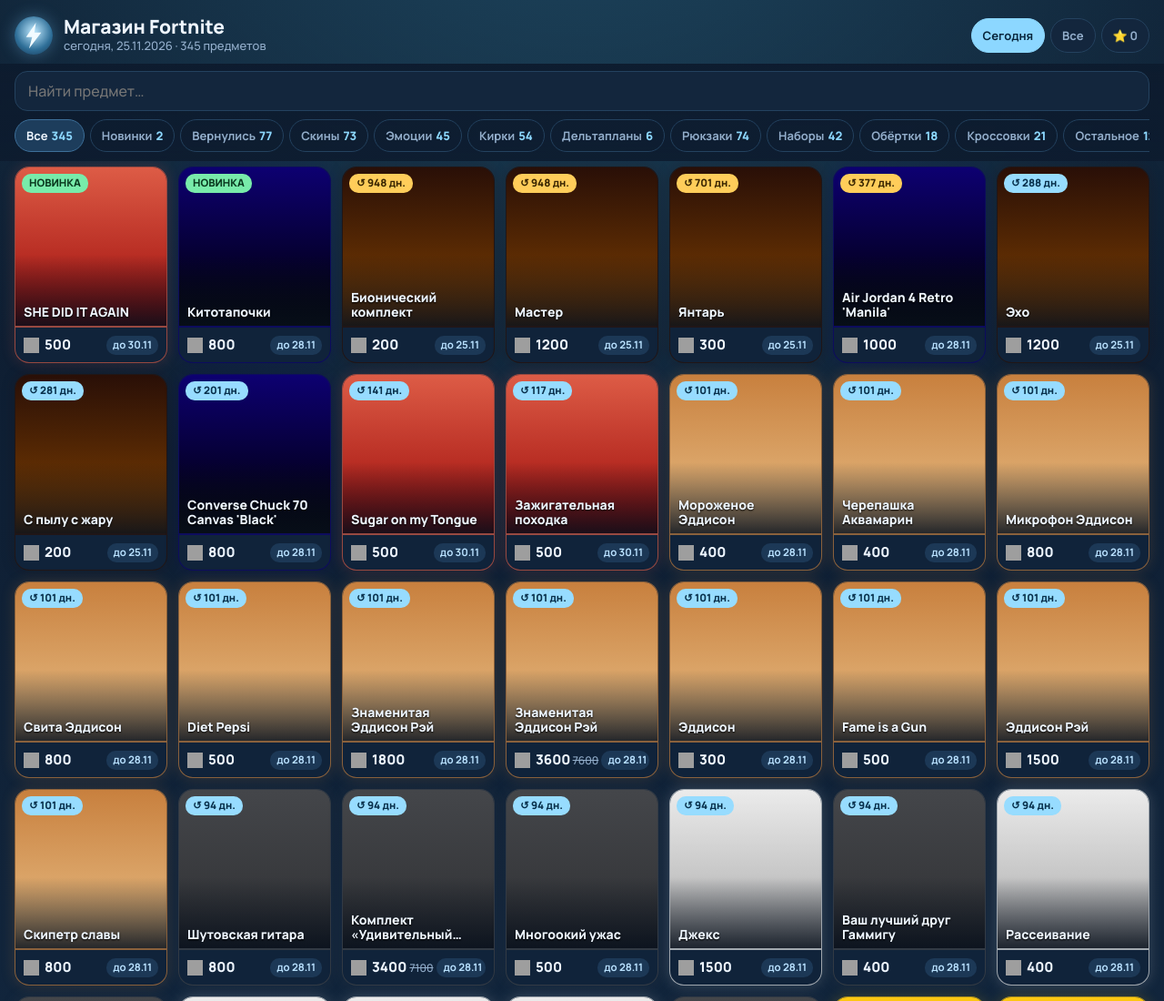
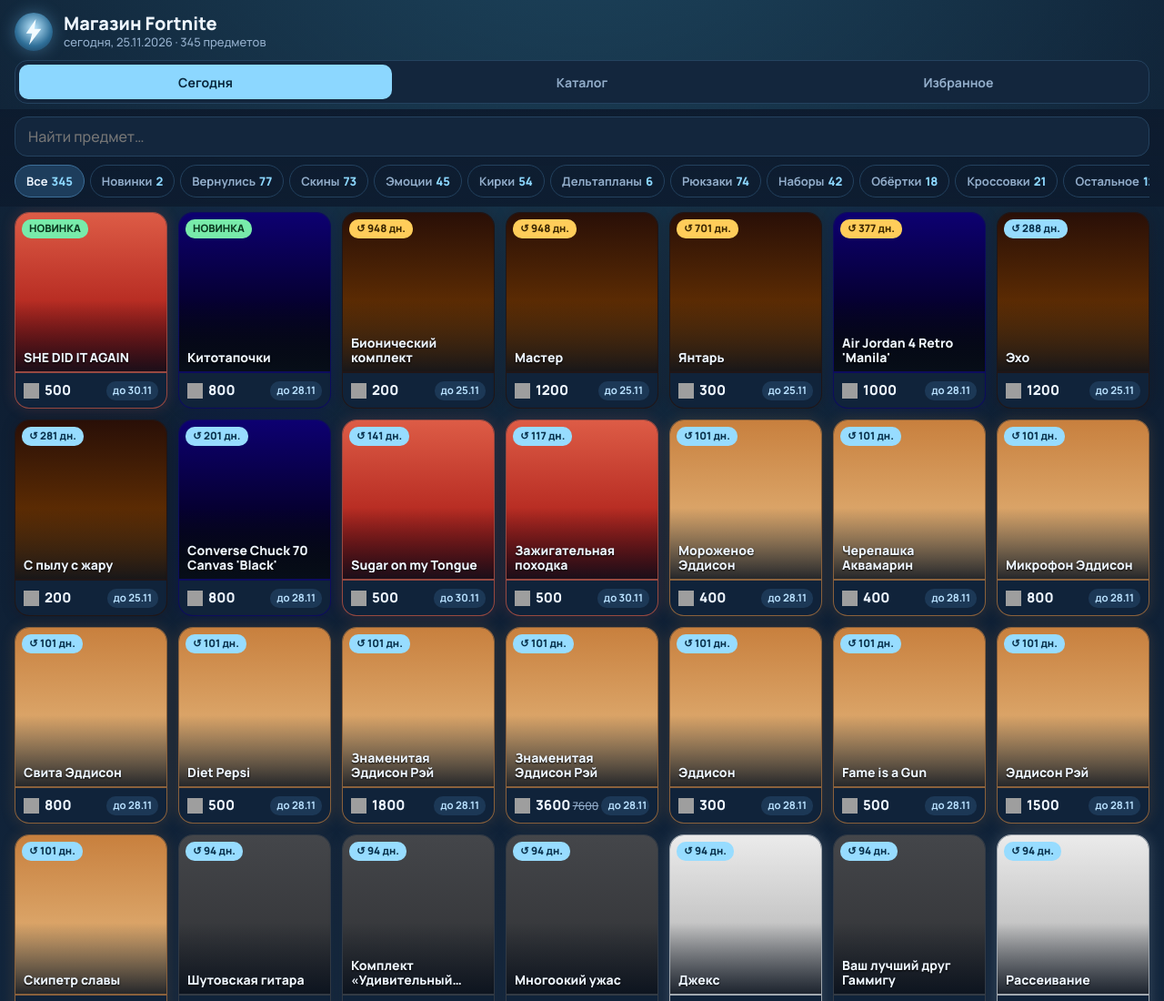
Before and after one commit to perl112/stwradar-app, a plain HTML site: page index.html in a window 1280 px wide. Shown: the top 1100 px of the page at 91% size. Drawn offline with Linux system fonts and the light colour scheme; grey boxes are pictures that could not be loaded.

Commit message:
Add files via upload

```diff
--- a/index.html
+++ b/index.html
@@ -17,14 +17,17 @@
 *{box-sizing:border-box;min-width:0;-webkit-tap-highlight-color:transparent}
 html,body{margin:0;background:var(--bg);color:var(--ink);font:15px/1.45 Manrope,system-ui,sans-serif;overflow-x:clip}
 body{background:radial-gradient(120% 60% at 50% -10%,#1f4a63 0,transparent 60%),linear-gradient(#0d1b2e,#16304b);min-height:100vh;padding-bottom:env(safe-area-inset-bottom)}
-header{padding:calc(18px + env(safe-area-inset-top)) 16px 10px;display:flex;align-items:center;gap:12px}
+header{padding:calc(14px + env(safe-area-inset-top)) 16px 6px;display:flex;flex-wrap:wrap;align-items:center;gap:10px 12px}
+.ttl{flex:1;min-width:0}
 .logo{width:42px;height:42px;border-radius:50%;background:radial-gradient(circle at 50% 40%,#bfe9ff,#2f6f98 60%,#163450);display:grid;place-items:center;box-shadow:0 0 18px #7fd0ff55;flex:none}
 .logo svg{width:20px}
-h1{font-size:21px;line-height:1.1;margin:0;font-weight:800}
+h1{font-size:20px;line-height:1.15;margin:0;font-weight:800;white-space:nowrap;overflow:hidden;text-overflow:ellipsis}
 .sub{color:var(--mut);font-size:13px}
-.tabs{display:flex;gap:6px;margin-left:auto}
-.tab{border:1px solid var(--line);background:var(--bg2);color:var(--mut);border-radius:20px;padding:8px 12px;font:700 13px Manrope,sans-serif;cursor:pointer;min-height:38px}
-.tab.on{background:var(--acc);color:#08263c;border-color:var(--acc)}
+.tabs{display:flex;gap:4px;width:100%;background:var(--bg2);border:1px solid var(--line);border-radius:14px;padding:4px}
+.tab{flex:1;border:0;background:transparent;color:var(--mut);border-radius:10px;padding:8px 6px;font:700 14px Manrope,sans-serif;cursor:pointer;min-height:38px;white-space:nowrap}
+.tab.on{background:var(--acc);color:#08263c}
+.cnt{display:inline-block;min-width:18px;padding:0 5px;border-radius:9px;background:#ffcd5a;color:#3a2600;font-size:11.5px;line-height:18px}
+.cnt:empty,.cnt.z{display:none}
 .bar{position:sticky;top:0;z-index:5;background:linear-gradient(#0d1b2ef2,#0d1b2ee0);backdrop-filter:blur(8px);padding:8px 16px 10px}
 .search{width:100%;height:44px;border-radius:14px;border:1px solid var(--line);background:var(--bg2);color:var(--ink);font:16px Manrope,sans-serif;padding:0 14px}
 .search:focus{outline:2px solid var(--acc);outline-offset:1px}
@@ -38,6 +41,7 @@ h1{font-size:21px;line-height:1.1;margin:0;font-weight:800}
 .it:active{transform:scale(.97)}
 .art{aspect-ratio:1/1.05;position:relative;background:linear-gradient(var(--c1),var(--c2))}
 .art img{position:absolute;inset:0;width:100%;height:100%;object-fit:contain;object-position:bottom}
+.art img.bad{display:none}
 .art::after{content:"";position:absolute;inset:auto 0 0;height:45%;background:linear-gradient(transparent,#08101cdd)}
 .nm{position:absolute;left:9px;right:9px;bottom:7px;z-index:1;font-weight:800;font-size:14px;line-height:1.15;text-shadow:0 1px 2px #000;display:-webkit-box;-webkit-line-clamp:2;-webkit-box-orient:vertical;overflow:hidden}
 .bd{position:absolute;top:7px;left:7px;z-index:1;border-radius:10px;padding:2px 8px;font-size:11.5px;font-weight:800}
@@ -84,14 +88,14 @@ h1{font-size:21px;line-height:1.1;margin:0;font-weight:800}
 .more{display:block;margin:0 16px 20px;width:calc(100% - 32px)}
 .inshop{position:absolute;top:7px;left:7px;z-index:1;border-radius:10px;padding:2px 8px;font-size:11.5px;font-weight:800;background:var(--acc);color:#07263b}
 .note{margin:0 16px 18px;color:var(--mut);font-size:12.5px;text-align:center}
-@media(max-width:380px){.grid{grid-template-columns:repeat(2,minmax(0,1fr));gap:9px;padding-inline:10px}.tab{padding:7px 9px}}
+@media(max-width:380px){.grid{grid-template-columns:repeat(2,minmax(0,1fr));gap:9px;padding-inline:10px}}
 </style>
 </head>
 <body>
 <header>
   <div class="logo"><svg viewBox="0 0 24 34"><path d="M15 0 2 19h8l-4 15L22 13h-9z" fill="#f2fbff"/></svg></div>
-  <div><h1>Магазин Fortnite</h1><div class="sub" id="date">загружаю…</div></div>
-  <div class="tabs"><button class="tab on" id="tShop">Сегодня</button><button class="tab" id="tAll">Все</button><button class="tab" id="tMine">⭐ <span id="cnt">0</span></button></div>
+  <div class="ttl"><h1>Магазин Fortnite</h1><div class="sub" id="date">загружаю…</div></div>
+  <div class="tabs"><button class="tab on" id="tShop">Сегодня</button><button class="tab" id="tAll">Каталог</button><button class="tab" id="tMine">Избранное <span id="cnt" class="cnt z">0</span></button></div>
 </header>
 <div class="bar">
   <input class="search" id="q" type="search" placeholder="Найти предмет…" autocomplete="off">
@@ -115,7 +119,7 @@ const SHOP_CATS = [["all","Все"],["new","Новинки"],["back","Верну
 const ALL_CATS = [["all","Все"],["outfit","Скины"],["emote","Эмоции"],["pickaxe","Кирки"],["glider","Дельтапланы"],["backpack","Рюкзаки"],["wrap","Обёртки"],["shoe","Кроссовки"],["contrail","Следы"],["music","Музыка"],["other","Остальное"]];
 const PAGE = 60;
 // адрес бота на cloudflare (воркер). пусто — избранное хранится только в телеге, без уведомлений
-const API = "https://stwradar.WORKER-SUBDOMAIN.workers.dev";
+const API = "https://stwradar.perlgraal1337.workers.dev";
 const esc = s => String(s ?? "").replace(/[&<>"']/g, c => ({"&":"&amp;","<":"&lt;",">":"&gt;",'"':"&quot;","'":"&#39;"}[c]));
 const DAY = 864e5;
 const dayOf = s => Date.UTC(+s.slice(0,4), +s.slice(5,7)-1, +s.slice(8,10));
@@ -203,7 +207,7 @@ function chips() {
 
 function render() {
   const grid = $("grid"), empty = $("empty"), more = $("more");
-  $("cnt").textContent = Object.keys(fav).length;
+  { const n = Object.keys(fav).length; $("cnt").textContent = n; $("cnt").classList.toggle("z", !n); }
   document.querySelector(".bar").hidden = view === "mine";
   more.hidden = true;
   if (view === "mine") {
@@ -213,7 +217,7 @@ function render() {
       return card(s ? cardFromShop(s) : { id: f.id, keys: [f.id], name: f.name, thumb: f.img, lastSeen: f.last, c1: "#22456a", c2: "#11243b" }, "fav");
     }).join("");
     empty.hidden = l.length > 0;
-    empty.innerHTML = "<b>В избранном пусто</b>Открой любой предмет во вкладке «Все» и нажми ⭐ — бот напишет, когда он появится в магазине.";
+    empty.innerHTML = "<b>В избранном пусто</b>Открой любой предмет в «Каталоге» и нажми ⭐ — бот напишет, когда он появится в магазине.";
     return;
   }
   if (view === "all" && !catalog) { grid.innerHTML = ""; empty.hidden = false; empty.innerHTML = "<b>Загружаю все предметы…</b>Это пара секунд."; return; }
@@ -302,6 +306,7 @@ function toast(t) { const el = $("toast"); el.textContent = t; el.classList.add(
 
 // ---------- события
 $("shade").onclick = close;
+document.addEventListener("error", e => { if (e.target.tagName === "IMG") e.target.classList.add("bad"); }, true);
 document.addEventListener("keydown", e => { if (e.key === "Escape") close(); });
 $("q").addEventListener("input", e => { query = e.target.value; shown = PAGE; render(); });
 $("chips").addEventListener("click", e => { const b = e.target.closest(".chip"); if (!b) return; cat = b.dataset.c; shown = PAGE; chips(); render(); });
```
